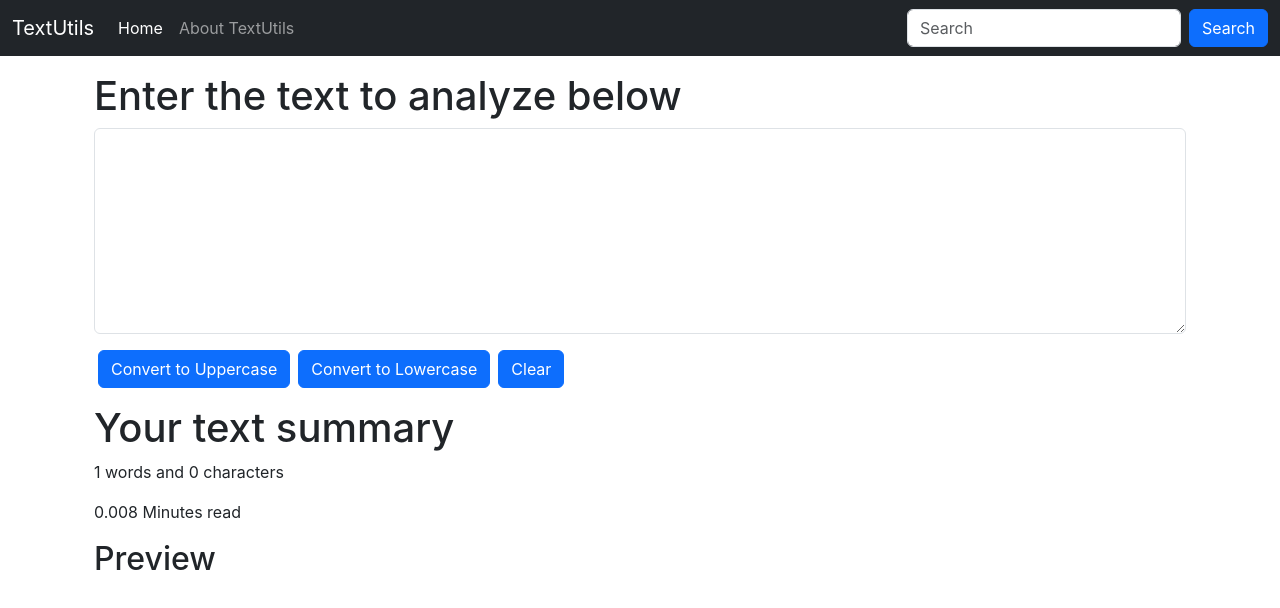
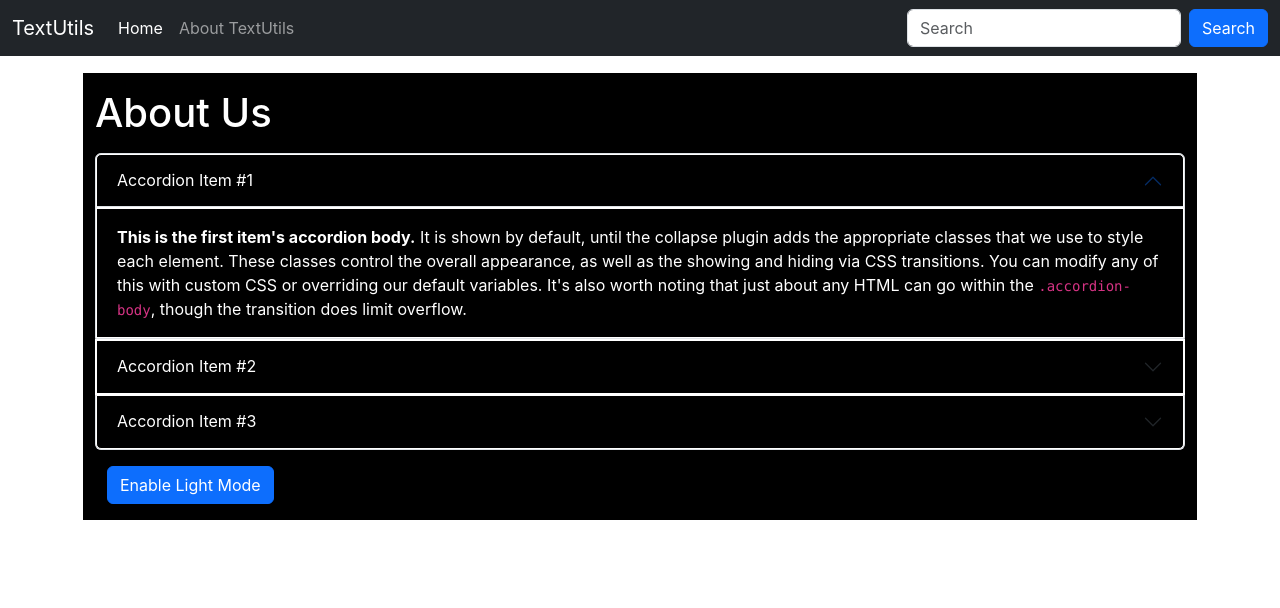
Before and after one commit to Syarif-Ys/textutils, a React (Create React App) app: page / in a window 1280 px wide. Shown: the top 608 px of the page. Built offline with nearby package versions, Linux system fonts and the light colour scheme.

Commit message:
video 10 complete

```diff
--- a/src/App.js
+++ b/src/App.js
@@ -1,13 +1,15 @@
 import './App.css';
+import About from './components/About';
 import Navbar from './components/Navbar';
-import TextForm from './components/TextForm';
+// import TextForm from './components/TextForm';
 
 function App() {
   return (
     <>
       <Navbar title="TextUtils" aboutText="About TextUtils" />
       <div className="container my-3">
-        <TextForm heading="Enter the text to analyze below" />
+        {/*<TextForm heading="Enter the text to analyze below" />*/}
+        <About />
       </div>
     </>
   );
--- /dev/null
+++ b/src/components/About.js
@@ -0,0 +1,136 @@
+import React, { useState } from "react";
+
+export default function About() {
+  const [myStyle, setMyStyle] = useState({
+    color: 'white',
+    backgroundColor: 'black',
+    border: '1px solid white'
+  })
+  const [btnText, setBtnText] = useState("Enable Light Mode")
+
+  const toggleStyle = ()=>{
+    if (myStyle.color === 'white'){
+        setMyStyle({
+            color: 'black',
+            backgroundColor: 'white',
+            border: '1px solid white'
+        })
+        setBtnText('Enable Dark Mode')
+    }
+    else{
+        setMyStyle({
+            color: 'white',
+            backgroundColor: 'black',
+            border: '1px solid white'
+        })
+        setBtnText("Enable Light Mode");
+    }
+  }
+
+  return (
+    <div className="container" style={myStyle}>
+      <h1 className="my-3">About Us</h1>
+      <div className="accordion" id="accordionExample">
+        <div className="accordion-item">
+          <h2 className="accordion-header">
+            <button
+              style={myStyle}
+              className="accordion-button"
+              type="button"
+              data-bs-toggle="collapse"
+              data-bs-target="#collapseOne"
+              aria-expanded="true"
+              aria-controls="collapseOne"
+            >
+              Accordion Item #1
+            </button>
+          </h2>
+          <div
+            id="collapseOne"
+            className="accordion-collapse collapse show"
+            data-bs-parent="#accordionExample"
+          >
+            <div className="accordion-body" style={myStyle}>
+              <strong>This is the first item's accordion body.</strong> It is
+              shown by default, until the collapse plugin adds the appropriate
+              classes that we use to style each element. These classes control
+              the overall appearance, as well as the showing and hiding via CSS
+              transitions. You can modify any of this with custom CSS or
+              overriding our default variables. It's also worth noting that just
+              about any HTML can go within the <code>.accordion-body</code>,
+              though the transition does limit overflow.
+            </div>
+          </div>
+        </div>
+        <div className="accordion-item" style={myStyle}>
+          <h2 className="accordion-header">
+            <button
+              style={myStyle}
+              className="accordion-button collapsed"
+              type="button"
+              data-bs-toggle="collapse"
+              data-bs-target="#collapseTwo"
+              aria-expanded="false"
+              aria-controls="collapseTwo"
+            >
+              Accordion Item #2
+            </button>
+          </h2>
+          <div
+            id="collapseTwo"
+            className="accordion-collapse collapse"
+            data-bs-parent="#accordionExample"
+            style={myStyle}
+          >
+            <div className="accordion-body" style={myStyle}>
+              <strong>This is the second item's accordion body.</strong> It is
+              hidden by default, until the collapse plugin adds the appropriate
+              classes that we use to style each element. These classes control
+              the overall appearance, as well as the showing and hiding via CSS
+              transitions. You can modify any of this with custom CSS or
+              overriding our default variables. It's also worth noting that just
+              about any HTML can go within the <code>.accordion-body</code>,
+              though the transition does limit overflow.
+            </div>
+          </div>
+        </div>
+        <div className="accordion-item">
+          <h2 className="accordion-header">
+            <button
+              style={myStyle}
+              className="accordion-button collapsed"
+              type="button"
+              data-bs-toggle="collapse"
+              data-bs-target="#collapseThree"
+              aria-expanded="false"
+              aria-controls="collapseThree"
+            >
+              Accordion Item #3
+            </button>
+          </h2>
+          <div
+            id="collapseThree"
+            className="accordion-collapse collapse"
+            data-bs-parent="#accordionExample"
+          >
+            <div className="accordion-body" style={myStyle}>
+              <strong>This is the third item's accordion body.</strong> It is
+              hidden by default, until the collapse plugin adds the appropriate
+              classes that we use to style each element. These classes control
+              the overall appearance, as well as the showing and hiding via CSS
+              transitions. You can modify any of this with custom CSS or
+              overriding our default variables. It's also worth noting that just
+              about any HTML can go within the <code>.accordion-body</code>,
+              though the transition does limit overflow.
+            </div>
+          </div>
+        </div>
+      </div>
+      <div className="container my-3">
+        <button onClick={toggleStyle} type="button" className="btn btn-primary">
+          {btnText}
+        </button>
+      </div>
+    </div>
+  );
+}
```
